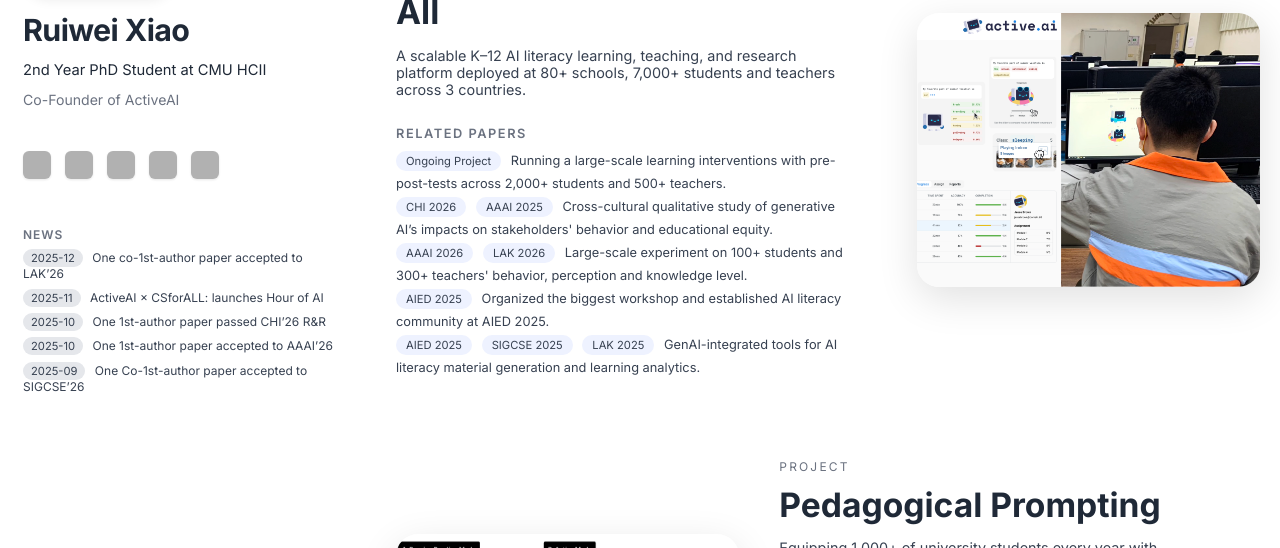
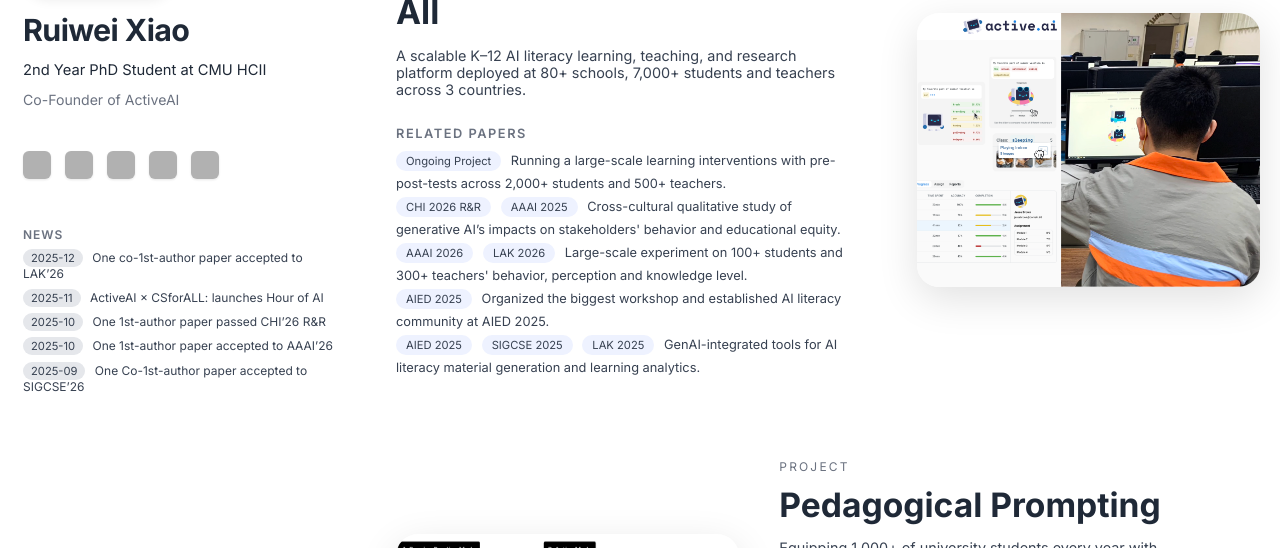
Before and after one commit to ruiwei-xiao/ruiwei-xiao.github.io, a Jekyll site: the page built from index.md, in a window 1280 px wide and 900 px high, cut to the strip 352-900 px from the top of the window. Built offline with Jekyll 4.4.1, drawn with Linux system fonts in a browser that asks for light colours; grey boxes are pictures that could not be loaded.

Commit message:
Update index.md

```diff
--- a/index.md
+++ b/index.md
@@ -34,7 +34,7 @@ title: Ruiwei Xiao
     <div class="related-papers">
       <span class="paper-pill">Ongoing Project</span> Running a large-scale learning interventions with pre- post-tests across 2,000+ students and 500+ teachers.
       <br>
-      <span class="paper-pill">CHI 2026</span> <span class="paper-pill">AAAI 2025</span> Cross-cultural qualitative study of generative AI’s impacts on stakeholders' behavior and educational equity.
+      <span class="paper-pill">CHI 2026 R&R</span> <span class="paper-pill">AAAI 2025</span> Cross-cultural qualitative study of generative AI’s impacts on stakeholders' behavior and educational equity.
       <br>
       <span class="paper-pill">AAAI 2026</span> <span class="paper-pill">LAK 2026</span> Large-scale experiment on 100+ students and 300+ teachers' behavior, perception and knowledge level.
       <br>
```
